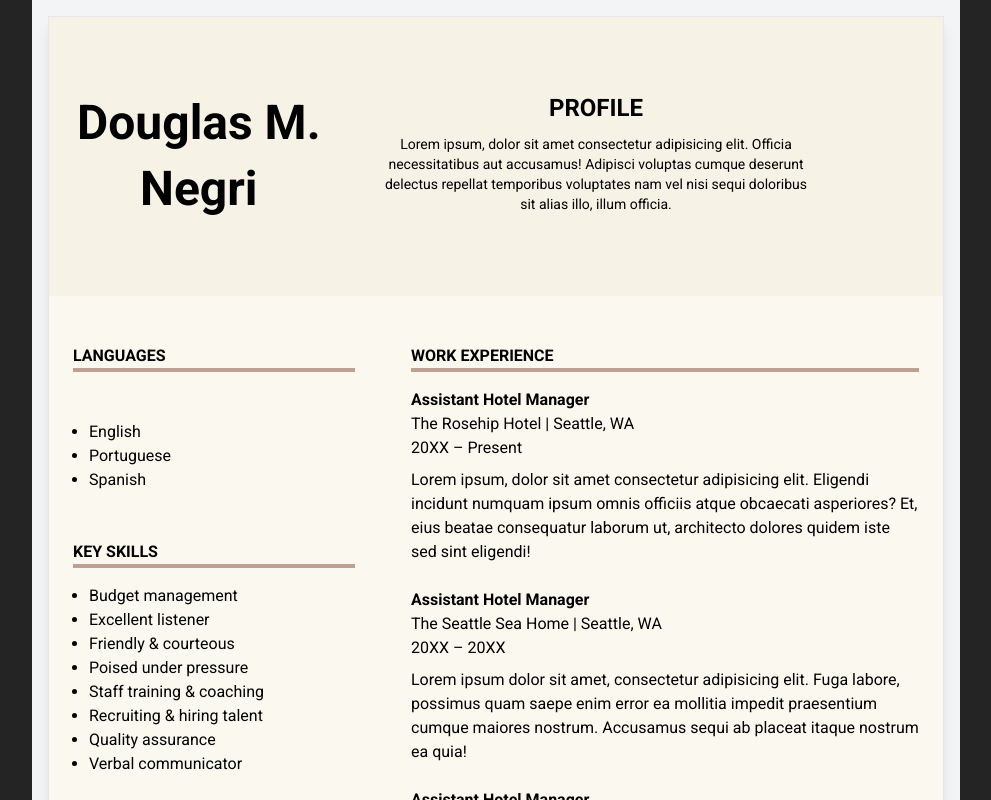
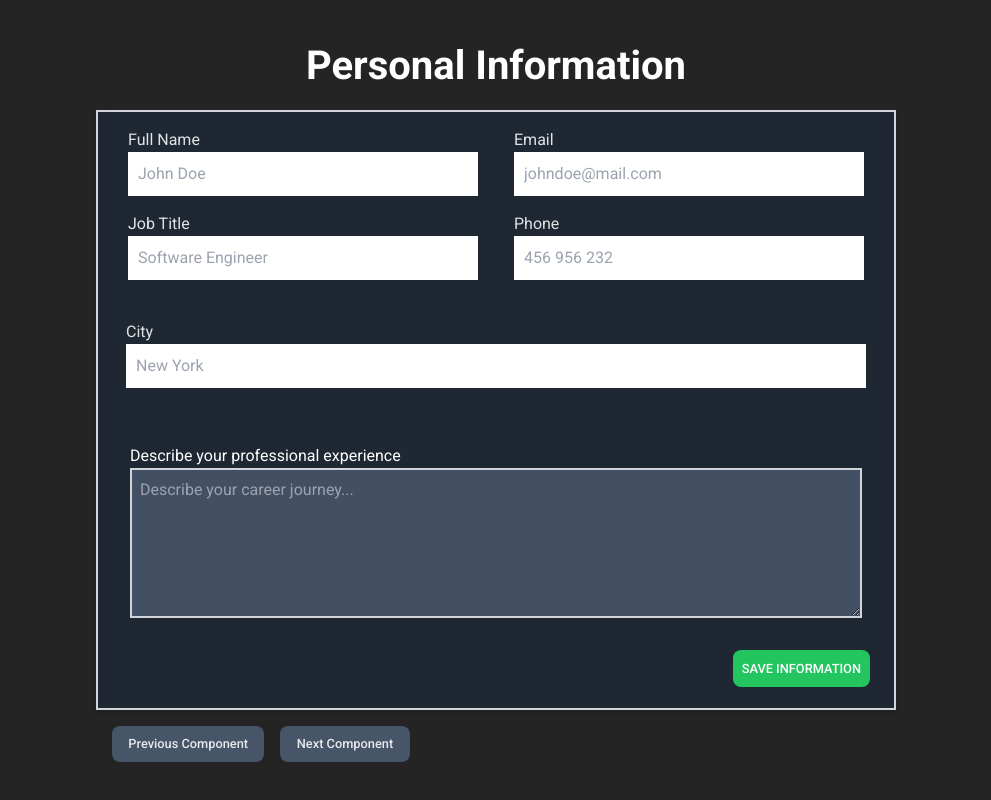
Before and after one commit to douglasmnegri/cv-application, a React (Vite) app: page / in a window 1280 px wide. Shown: the top 800 px of the page, without its empty margins (144-1135 px from the left). Built offline with nearby package versions, Linux system fonts and the light colour scheme.

Commit message:
refactor ProfileInfo.jsx so it can store the input content inside an array

```diff
--- a/src/App.jsx
+++ /dev/null
@@ -1,59 +0,0 @@
-import Container from "./html_components/Container";
-import PersonalDetails from "./ProfileInfo";
-
-function SignUpForm() {
-  return (
-    <div>
-      <h1>Personal Information</h1>
-      <Container>
-        <div className="flex justify-around m-2 p-2 gap-2">
-          <div className="personal-details">
-            <PersonalDetails
-              title="Full Name"
-              placeholder="John Doe"
-              type="text"
-              width="w-[350px]"
-            />
-            <PersonalDetails
-              title="Job Title"
-              placeholder="Software Engineer"
-              type="text"
-            />
-          </div>
-          <div className="personal-details">
-            <PersonalDetails
-              title="Email"
-              placeholder="johndoe@mail.com"
-              type="email"
-            />
-            <PersonalDetails
-              title="Phone"
-              placeholder="456 956 232"
-              type="tel"
-            />
-          </div>
-        </div>
-        <div className="flex justify-start ml-5 p-2 gap-2">
-          <PersonalDetails
-            title="City"
-            placeholder="New York"
-            type="text"
-            width="w-[740px]"
-          />
-        </div>
-        <div className="flex flex-col justify-center align-middle m-8">
-          <label htmlFor="career-summary" className="text-white">
-            Describe your professional experience
-          </label>
-          <textarea
-            id="career-summary"
-            placeholder="Describe your career journey..."
-            className="border-2 border-gray-300 bg-slate-600 bg-opacity-90 h-[150px] p-2 text-white"
-          />
-        </div>
-      </Container>
-    </div>
-  );
-}
-
-export default SignUpForm;
--- a/src/ProfileInfo.jsx
+++ b/src/ProfileInfo.jsx
@@ -1,24 +1,123 @@
 import { useState } from "react";
+import Container from "./html_components/Container.jsx";
 
-export default function PersonalDetails({ title, placeholder, type, width }) {
-  const [input, setInput] = useState("");
+function PersonalDetails({ title, placeholder, type, width, name, value, onChange }) {
+  return (
+    <div className="mb-4">
+      <label className="text-l">
+        {title}
+        <input
+          type={type}
+          name={name}
+          value={value}
+          onChange={onChange}
+          placeholder={placeholder}
+          className={`border-solid border-white border-2 block p-2 ${width || "w-[350px]"}`}
+        />
+      </label>
+    </div>
+  );
+}
+
+function SignUpForm() {
+  const [formData, setFormData] = useState({
+    fullName: "",
+    jobTitle: "",
+    email: "",
+    phone: "",
+    city: "",
+    careerSummary: ""
+  });
+  const [savedData, setSavedData] = useState([]);
 
   function handleChange(e) {
-    setInput(e.target.value);
+    const { name, value } = e.target;
+    setFormData((prevData) => ({
+      ...prevData,
+      [name]: value
+    }));
+  }
+
+  function handleSave() {
+    setSavedData((prevData) => [...prevData, formData]);
+    console.log(savedData);
+    setFormData({ fullName: "", jobTitle: "", email: "", phone: "", city: "", careerSummary: "" });
   }
 
   return (
-    <div className="mb-4">
-    <label className="text-l">
-      {title}
-      <input
-        type={type}
-        value={input}
-        onChange={handleChange}
-        placeholder={placeholder}
-        className={`border-solid border-white border-2 block p-2 ${width || "w-[350px]"}`}
-        />
-    </label>
+    <div>
+      <h1>Personal Information</h1>
+      <Container>
+        <div className="flex justify-around m-2 p-2 gap-2">
+          <div className="personal-details">
+            <PersonalDetails
+              title="Full Name"
+              placeholder="John Doe"
+              type="text"
+              name="fullName"
+              value={formData.fullName}
+              onChange={handleChange}
+            />
+            <PersonalDetails
+              title="Job Title"
+              placeholder="Software Engineer"
+              type="text"
+              name="jobTitle"
+              value={formData.jobTitle}
+              onChange={handleChange}
+            />
+          </div>
+          <div className="personal-details">
+            <PersonalDetails
+              title="Email"
+              placeholder="johndoe@mail.com"
+              type="email"
+              name="email"
+              value={formData.email}
+              onChange={handleChange}
+            />
+            <PersonalDetails
+              title="Phone"
+              placeholder="456 956 232"
+              type="tel"
+              name="phone"
+              value={formData.phone}
+              onChange={handleChange}
+            />
+          </div>
+        </div>
+        <div className="flex justify-start ml-5 p-2 gap-2">
+          <PersonalDetails
+            title="City"
+            placeholder="New York"
+            type="text"
+            name="city"
+            value={formData.city}
+            onChange={handleChange}
+            width="w-[740px]"
+          />
+        </div>
+        <div className="flex flex-col justify-center align-middle m-8">
+          <label htmlFor="career-summary" className="text-white">
+            Describe your professional experience
+          </label>
+          <textarea
+            id="career-summary"
+            name="careerSummary"
+            value={formData.careerSummary}
+            onChange={handleChange}
+            placeholder="Describe your career journey..."
+            className="border-2 border-gray-300 bg-slate-600 bg-opacity-90 h-[150px] p-2 text-white"
+          />
+        </div>
+        <div className="flex justify-end mr-6">
+          <button onClick={handleSave} className="flex bg-green-500 p-2 text-white">
+            SAVE INFORMATION
+          </button>
+        </div>
+      </Container>
     </div>
   );
 }
+
+export default SignUpForm;
--- a/src/Skills.jsx
+++ b/src/Skills.jsx
@@ -33,7 +33,7 @@ function SkillsFields() {
               onChange={handleInputField}
             />
           </label>
-          <button onClick={handleSkills}>Add Experience</button>
+          <button onClick={handleSkills} className="bg-green-500">Add Experience</button>
         </div>
       </div>
       <div className={`m4 ${savedSkills.length < 1 ? "hidden" : "block"}`}>
--- a/src/WorkExperience.jsx
+++ b/src/WorkExperience.jsx
@@ -68,7 +68,7 @@ function WorkFields() {
               placeholder="Describe your career journey..."
               className="border-2 border-gray-300 bg-slate-600 bg-opacity-90 w-[300px] h-[150px] text-white"
             />
-            <button onClick={handleWorkExperience}>Add Experience</button>
+            <button onClick={handleWorkExperience} className="bg-green-500">Add Experience</button>
           </div>
         </div>
       </div>
--- a/src/html_components/CurriculumTemplate.jsx
+++ b/src/html_components/CurriculumTemplate.jsx
@@ -1,3 +1,5 @@
+
+
 function CurriculumTemplate() {
   return (
     <div className="flex justify-center bg-gray-100 p-4">
--- a/src/html_components/Index.jsx
+++ b/src/html_components/Index.jsx
@@ -1,12 +1,19 @@
 import Languages from "../Languages";
-import SignUpForm from "../App";
+import SignUpForm from "../ProfileInfo";
 import WorkExperience from "../WorkExperience";
 import Education from "../Education";
 import Skills from "../Skills";
 import CurriculumTemplate from "./CurriculumTemplate";
 import { useState } from "react";
 
-const components = [SignUpForm, Languages, WorkExperience, Education, Skills, CurriculumTemplate];
+const components = [
+  SignUpForm,
+  Languages,
+  WorkExperience,
+  Education,
+  Skills,
+  CurriculumTemplate,
+];
 export default function ToggleComponents() {
   const [currentIndex, setCurrentIndex] = useState(0);
   const handleNext = () => {
--- a/src/main.jsx
+++ b/src/main.jsx
@@ -7,7 +7,7 @@ import ToggleComponents from "./html_components/Index";
 
 createRoot(document.getElementById("root")).render(
   <StrictMode>
-    {/* <ToggleComponents /> */}
-    <CurriculumTemplate />
+    {/* <CurriculumTemplate /> */}
+    <ToggleComponents />
   </StrictMode>
 );
```
